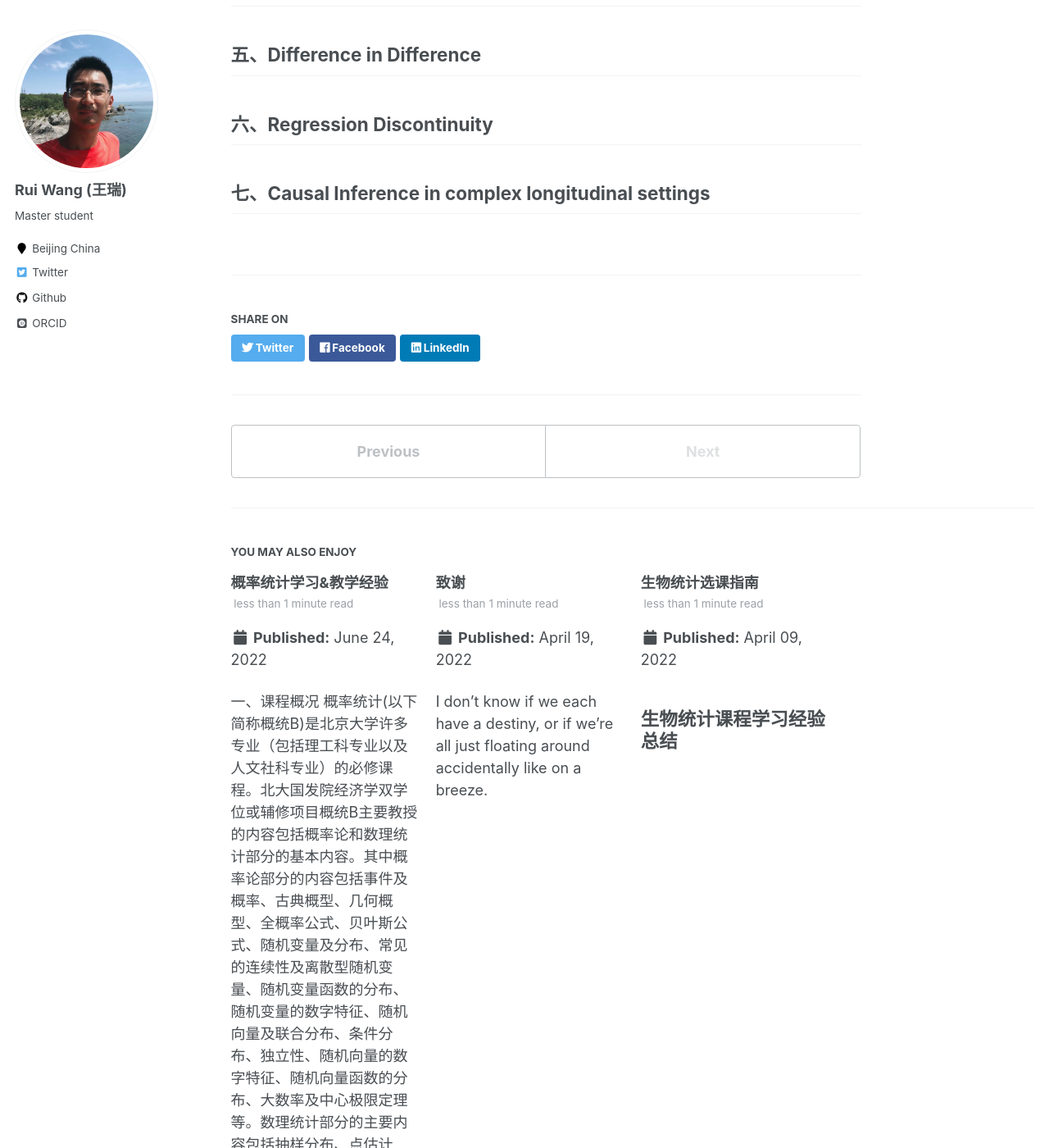
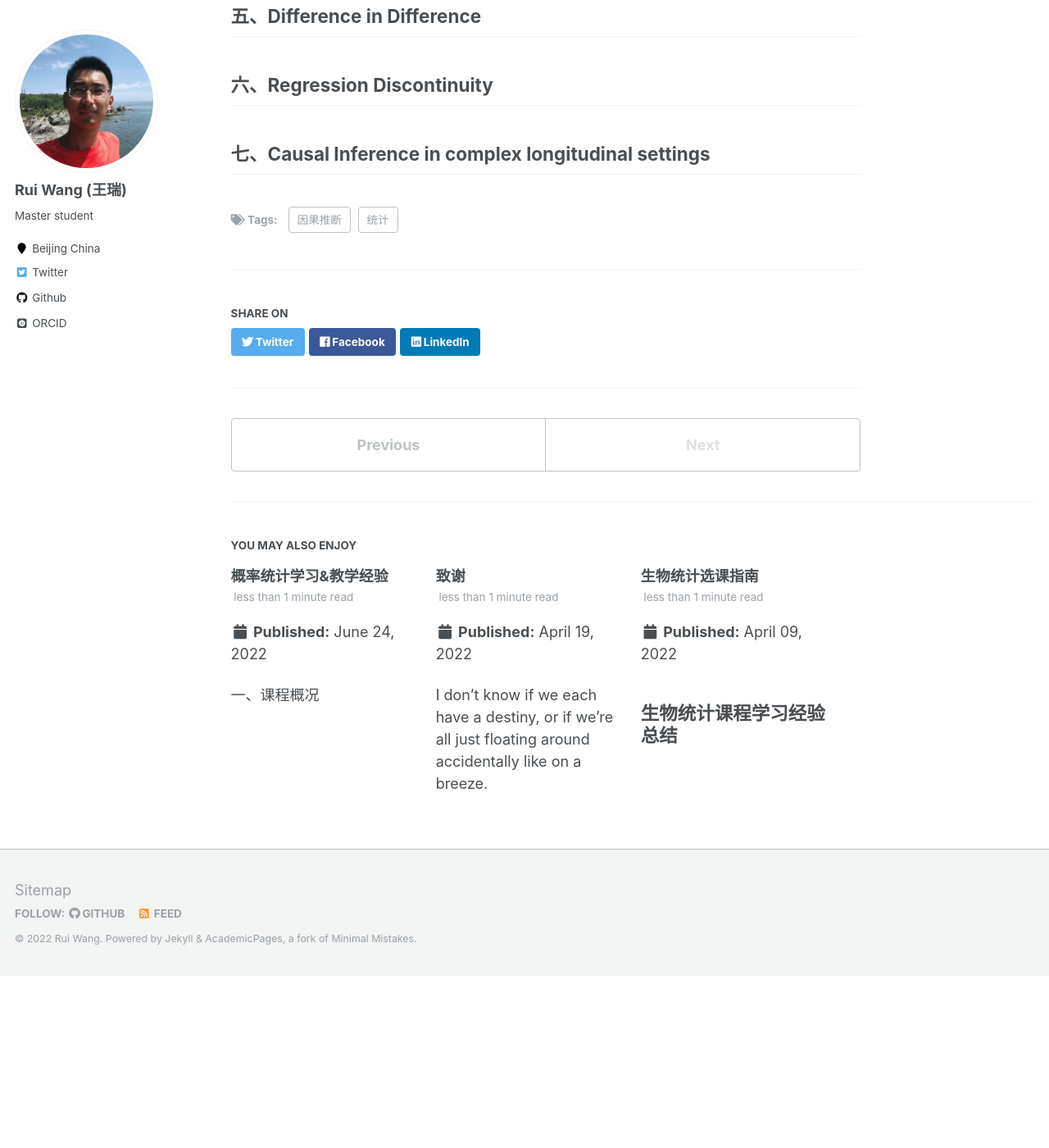
Before and after one commit to wangrui24/wangrui24, a Jekyll site: the page built from _posts/2022-07-12-blog-post-4.md, in a window 1280 px wide and 1400 px high, scrolled down 5108 px. Shown: the whole window at 82% size. Built offline with Jekyll 4.4.1, drawn with Linux system fonts in a browser that asks for light colours; some web fonts are replaced; formulas are drawn with MathJax 3; some of the changed lines change nothing that is shown; some of the changed text lies outside the part shown.

Commit message:
更改测试

```diff
--- a/_posts/2022-07-12-blog-post-4.md
+++ b/_posts/2022-07-12-blog-post-4.md
@@ -1,4 +1,12 @@
-# 可识别性假设
+---
+title: '一些常见的可识别性'
+date: 2022-07-12
+permalink: /posts/2022/07/blog-post-4/
+tags:
+  - 统计
+  - 因果推断
+---
+
 符号解释:
 
 $Y$ : 结局变量，或者dependent variable
```
Also changed, not shown: _posts/2022-06-22-blog-post-3.md (+1 -0 lines).
